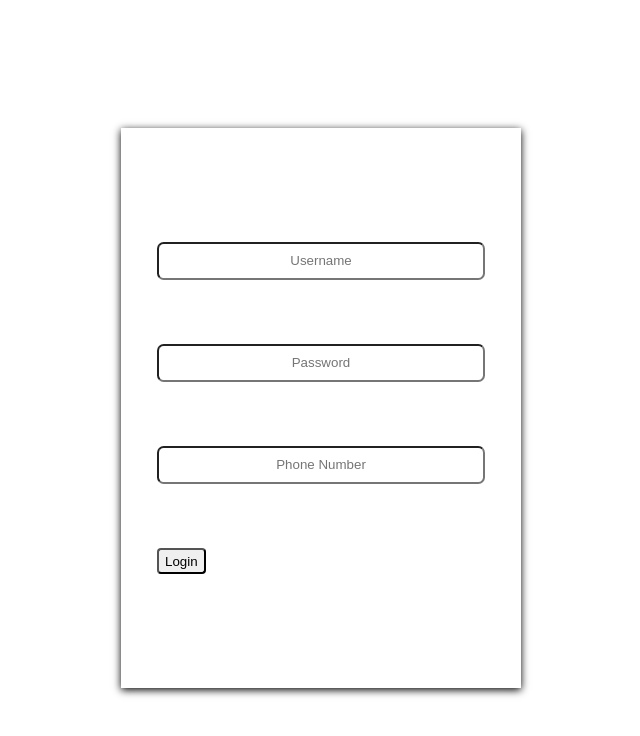
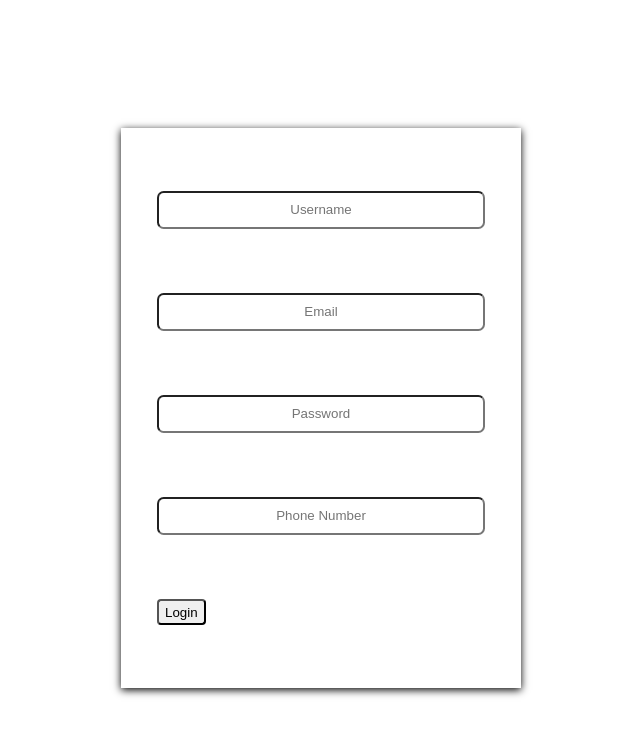
Before and after one commit to vaheedsk36/ecommerce-frontend, a React (Vite) app: page /login in a window 1280 px wide. Shown: the top 736 px of the page, without its empty margins (327-967 px from the left). Built offline with nearby package versions, Linux system fonts and the light colour scheme.

Commit message:
Added email field

```diff
--- a/src/assets/styles/scss/login.scss
+++ b/src/assets/styles/scss/login.scss
@@ -17,7 +17,7 @@
     box-shadow: 0 0.1em 0.5em;
     justify-content: center;
 
-    #formUsername, #formPassword, #formNumber {
+    #formUsername, #formPassword, #formNumber, #formEmail {
         margin-bottom: 4rem;
         display: block;
         height: 2rem;
--- a/src/pages/Login/Login.tsx
+++ b/src/pages/Login/Login.tsx
@@ -16,12 +16,14 @@ const Login = () => {
   myHeaders.append("Content-Type", "application/json");
 
   const username = document.getElementById("formUsername").value;
+  const email = document.getElementById("formEmail").value;
   const password = document.getElementById("formPassword").value;
   const hashedPassword = await bcrypt.hash(password,10);
   const phoneNumber = document.getElementById("formNumber").value;
 
   var body = JSON.stringify({
     "username" : `${username}`,
+    "email" :  `${email}`,
     "password" : `${hashedPassword}`,
     "phone" : `${phoneNumber}`
   });
@@ -45,6 +47,10 @@ const Login = () => {
           <Form>
             <Form.Group controlId="formUsername">
               <Form.Control type="username" placeholder="Username" />
+            </Form.Group>
+
+            <Form.Group controlId="formEmail">
+              <Form.Control type="email" placeholder="Email" />
             </Form.Group>
 
             {/* <Form.Group controlId="formNumber">
```
